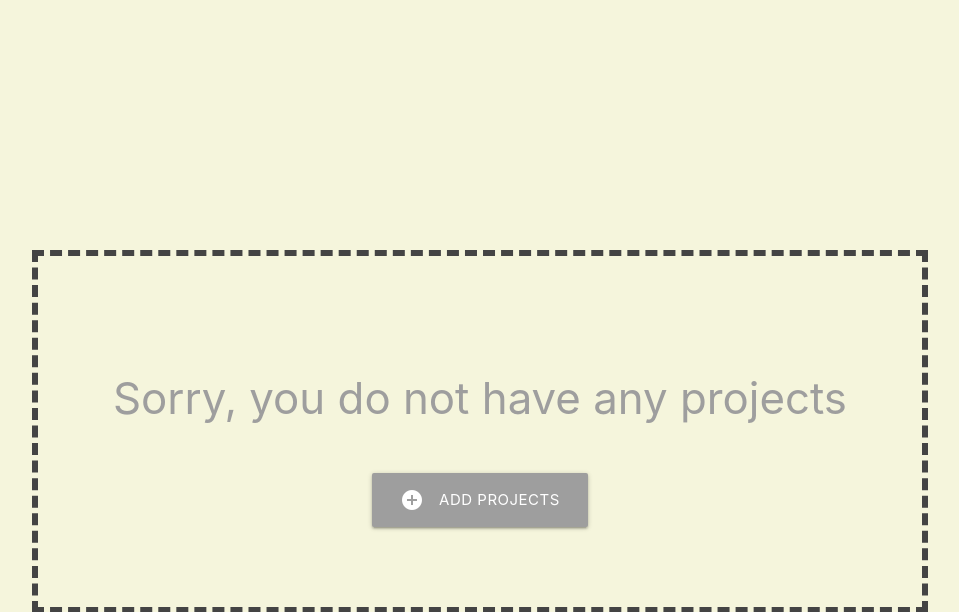
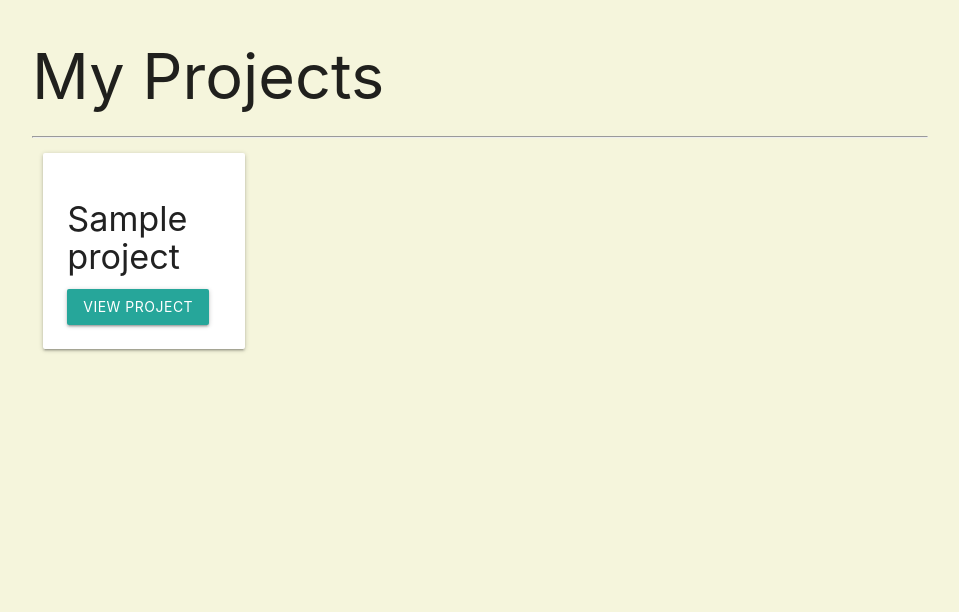
Before and after one commit to Ngina07/MoneyMoves, a Django app: page / in a window 1280 px wide. Shown: the top 612 px of the page, without its empty margins (160-1119 px from the left). Run offline with Django 3.2, Linux system fonts and the light colour scheme; tables that the repository leaves empty hold one stand-in row (values such as "Sample post").

Commit message:
display list of projects om homepage

```diff
--- a/budgetapp/models.py
+++ b/budgetapp/models.py
@@ -42,3 +42,6 @@ class Expense(models.Model):
 
     def __str__(self):
         return self.title
+
+    class Meta:
+        ordering = ('-amount',)
--- a/budgetapp/templates/project-list.html
+++ b/budgetapp/templates/project-list.html
@@ -3,6 +3,18 @@
 
 
 <div class="container">
+<h1>My Projects</h1>
+<hr>
+
+    <div class="row">
+        {% for project in project_list %}
+        <div class="col s12 l3">
+            <div class="card-panel">
+                <h4>{{ project.name }}</h4>
+                <a href="{% url 'detail' project.slug %}" class="btn">View Project</a>
+            </div>
+        </div>
+        {% empty %}
         <div class="noproject-wrapper center">
             <h3 class="grey-text">Sorry, you do not have any projects</h3>
             <a href="" class="btn-large grey">
@@ -11,7 +23,8 @@
             </a>
 
         </div>
-
+        {% endfor %}
+    </div>
 </div>
 <style>
     html {
@@ -28,8 +41,6 @@
     .noproject-wrapper h3 {
         padding-top: 10px;
         margin-bottom: 50px
-
     }
-
 </style>
 {% endblock %}
--- a/budgetapp/views.py
+++ b/budgetapp/views.py
@@ -10,7 +10,10 @@ from django.contrib.auth.decorators import login_required
 
 # Create your views here.
 def project_list(request):
-    return render(request,'project-list.html')
+
+    project_list = Project.objects.all()
+
+    return render(request,'project-list.html', {'project_list':project_list})
 
 def project_detail(request,project_slug):
     # Fetch one budget
```
Lines whose indentation alone changed are shown as unchanged.
